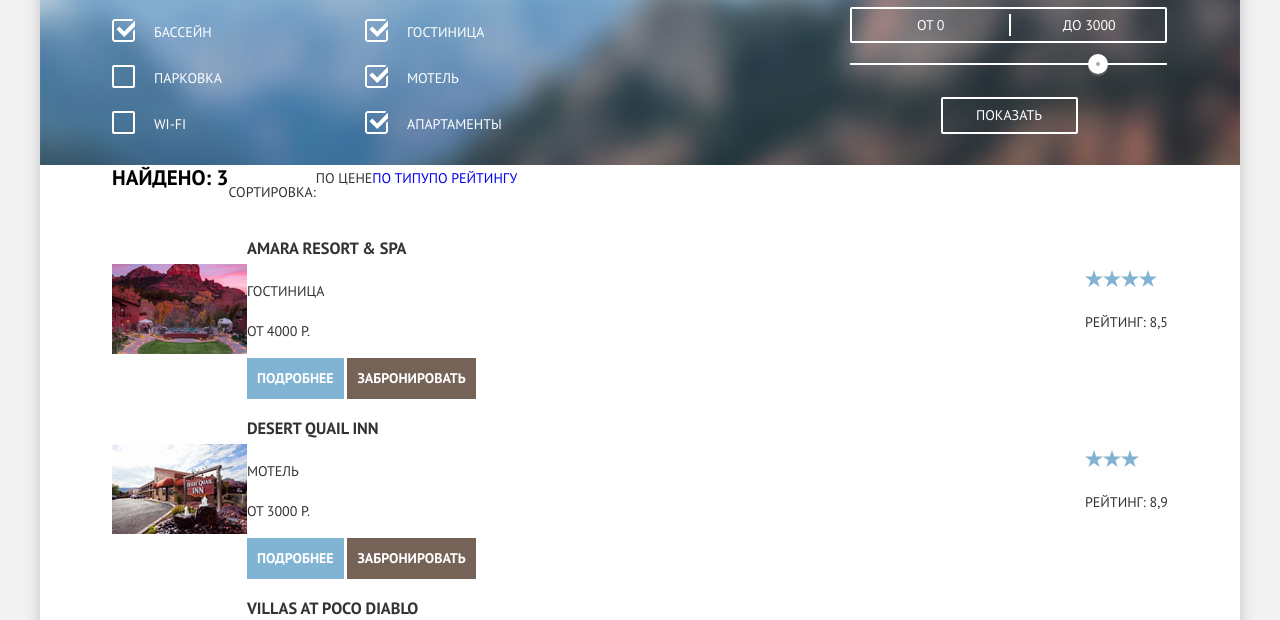
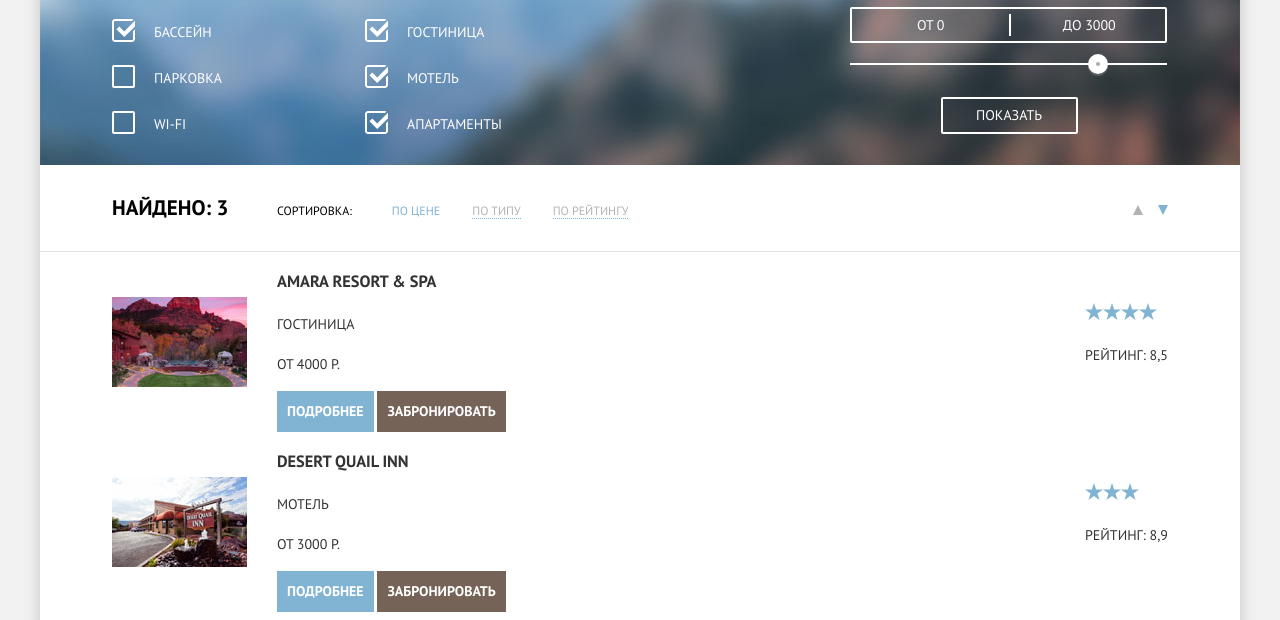
Before and after one commit to Aksnv/sedona, a plain HTML site: page hotels.html in a window 1280 px wide. Shown: the part 106-726 px from the top of the page. Drawn offline with Linux system fonts and the light colour scheme.

Commit message:
Стилизовал раздел Sorter

```diff
--- a/styles/main.css
+++ b/styles/main.css
@@ -909,8 +909,6 @@ legend.visually-hidden {
 /* ------------- Search results ------------- */
 
 .search-results {
-  padding: 0 6%;
-
   color: #333333;
 
   background-color: #ffffff;
@@ -922,13 +920,29 @@ legend.visually-hidden {
   display: -ms-flex;
   display: -o-flex;
   display: flex;
+  align-items: baseline;
+  padding: 30px 6%;
+
+  font-size: 12px;
+  font-weight: 400;
+  line-height: 18px;
+  color: #000000;
+
+  border-bottom: 1px solid #e5e5e5;
 }
 
 .sorter__quantity {
+  width: 135px;
+  margin-right: 30px;
+
   font-size: 21px;
   font-weight: 700;
   line-height: 26px;
-  color: #000000;
+}
+
+.sorter__legend {
+  margin: 0;
+  margin-right: 40px;
 }
 
 .sorter__categories,
@@ -944,8 +958,75 @@ legend.visually-hidden {
   list-style-type: none;
 }
 
+.sorter__categories-item {
+  margin-right: 32px;
+}
+
+.sorter__categories-item:last-child {
+  margin-right: 0;
+}
+
+.sorter__categories-button {
+  color: rgba(0, 0, 0, 0.3);
+
+  border-bottom: 1px dotted #81b3d2;
+}
+
+.sorter__categories-button_current {
+  color: #81b3d2;
+
+  border-bottom: none;
+}
+
 .sorter__controls {
+  display: -moz-flex;
+  display: -ms-flex;
+  display: -o-flex;
+  display: -webkit-box;
+  display: -ms-flexbox;
+  display: flex;
+  -webkit-box-pack: end;
+  -ms-flex-pack: end;
+  justify-content: flex-end;
+  width: 35px;
   margin-left: auto;
+}
+
+.sorter__controls-item {
+  margin-right: 15px;
+}
+
+.sorter__controls-item:last-child {
+  margin-right: 0;
+}
+
+.sorter__controls-button {
+  display: block;
+  width: 10px;
+  height: 10px;
+
+  border-left: 5px solid transparent;
+  border-right: 5px solid transparent;
+  border-top: 10px solid rgba(0, 0, 0, 0.3);
+  border-bottom-width: 0;
+}
+
+.sorter__controls-button_up {
+  -webkit-transform: rotate(180deg);
+  -ms-transform: rotate(180deg);
+  transform: rotate(180deg);
+}
+
+.sorter__controls-button:hover,
+.sorter__controls-button:focus {
+
+}
+
+.sorter__controls-button_current,
+.sorter__controls-button_current:hover,
+.sorter__controls-button_current:focus,
+.sorter__controls-button:active {
+  border-top-color: #81b3d2;
 }
 
 .hotels-list,
@@ -956,6 +1037,10 @@ legend.visually-hidden {
   list-style-type: none;
 }
 
+.hotels-list {
+  padding: 0 6%;
+}
+
 .hotels-item {
   display: -webkit-flex;
   display: -moz-flex;
@@ -963,6 +1048,10 @@ legend.visually-hidden {
   display: -o-flex;
   display: flex;
   align-items: center;
+}
+
+.hotels-item__image {
+  margin-right: 30px;
 }
 
 .hotels-item__rating {
```
